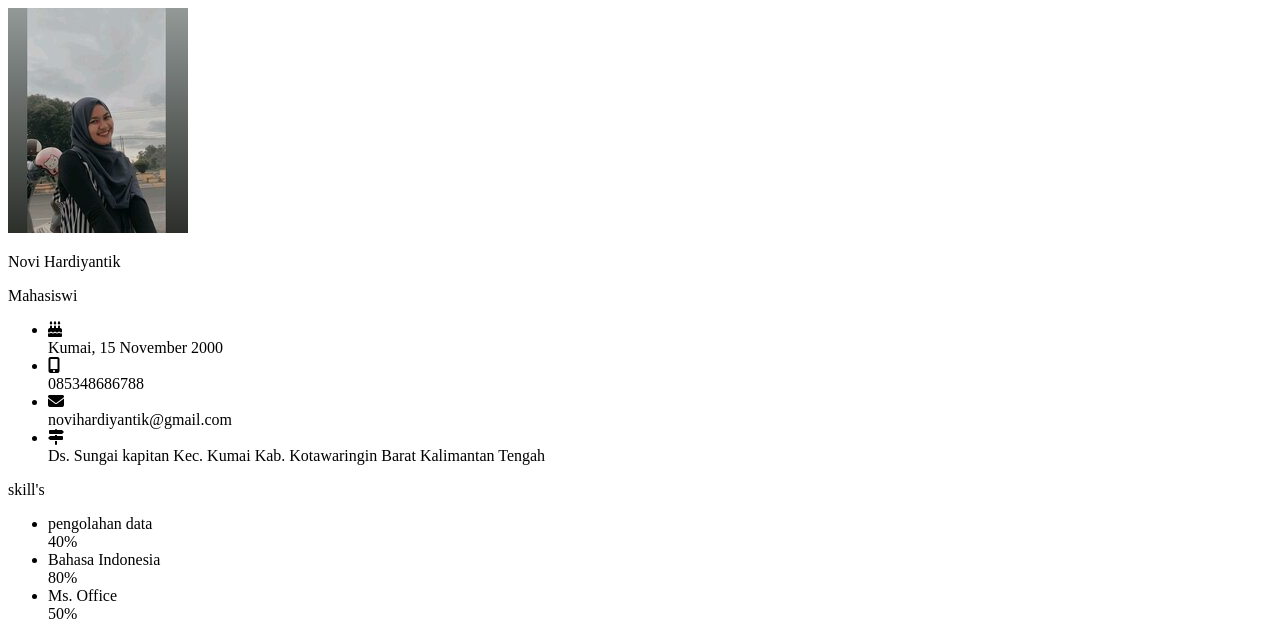
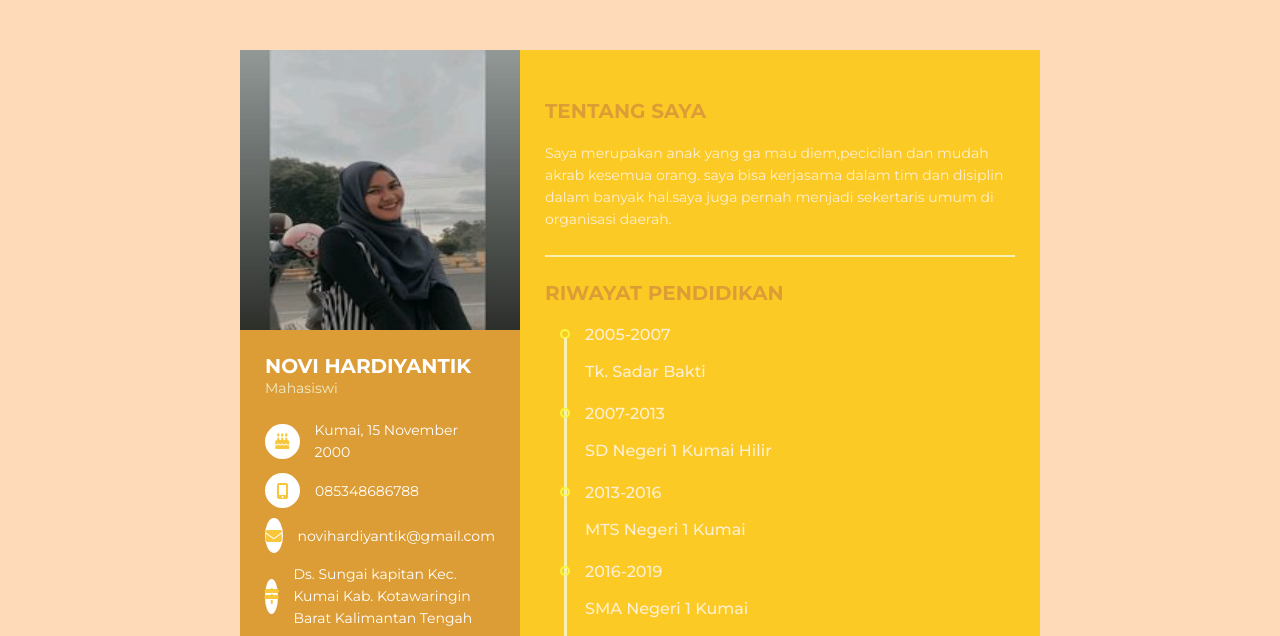
Before and after one commit to NoviHardiyantik/Novi-Hardiyantik-19610013, a plain HTML site: page index.html in a window 1280 px wide. Shown: the top 636 px of the page. Drawn offline with Linux system fonts and the light colour scheme.

Commit message:
Update index.html

```diff
--- a/index.html
+++ b/index.html
@@ -3,7 +3,7 @@
 <head>
     <meta charset="UTF-8">
     <title>CV</title>
-    <link rel="stylesheet" href="Belajar Css/style.css">
+    <link rel="stylesheet" href="styleCSS.css">
     <script src="https://kit.fontawesome.com/b99e675b6e.js"></script>
 </head>
 <body>
```
